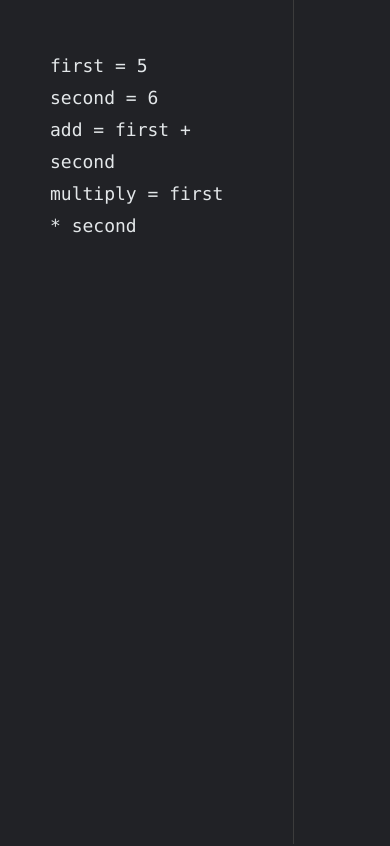
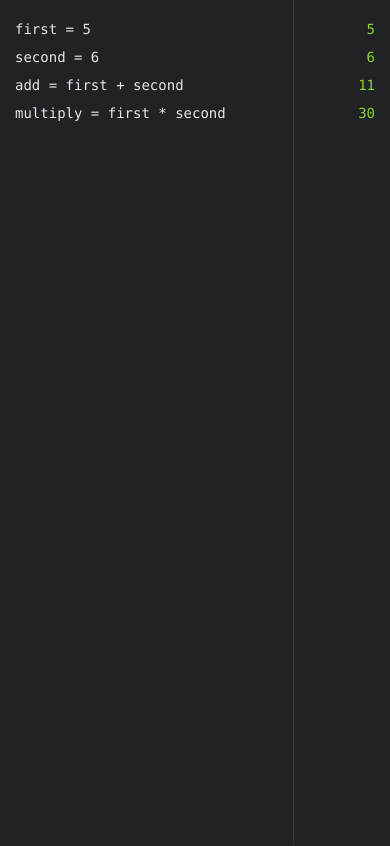
Before and after one commit to ozgrozer/billy, a React app: page / in a window 390 px wide. Shown: the top 846 px of the page. Built offline with nearby package versions, Linux system fonts and the light colour scheme; the HTML template or start-up script is replaced by a standard one.

Commit message:
Add responsive support

```diff
--- a/src/css/style.scss
+++ b/src/css/style.scss
@@ -1,5 +1,14 @@
 $inputWidth: 75%;
 $outputWidth: 100% - $inputWidth;
+
+$mobile-max: 767px;
+$tablet-min: 768px;
+$tablet-max: 991px;
+$computer-min: 992px;
+$computer-max: 1199px;
+$largescreen-min: 1200px;
+$largescreen-max: 1919px;
+$widescreen-min: 1920px;
 
 * {
   box-sizing: border-box;
@@ -27,11 +36,18 @@ body {
   margin: 0;
   float: left;
   height: 100%;
-  padding: 50px;
-  font-size: 18px;
-  line-height: 32px;
   font-family: Menlo;
   white-space: pre-wrap;
+  @media (max-width: $tablet-max) {
+    padding: 15px;
+    font-size: 14px;
+    line-height: 28px;
+  }
+  @media (min-width: $computer-min) {
+    padding: 50px;
+    font-size: 18px;
+    line-height: 36px;
+  }
 }
 
 #input {
```
